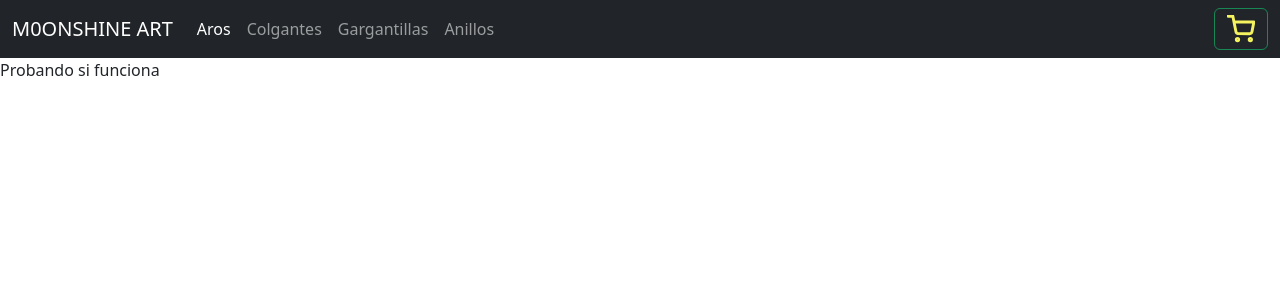
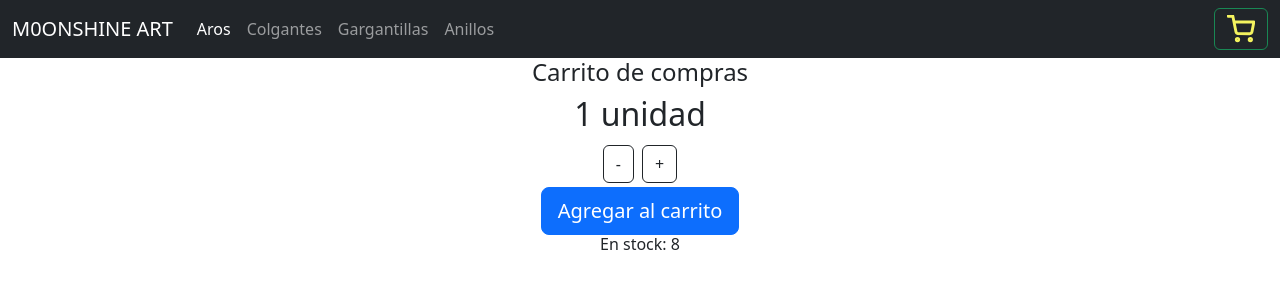
Before and after one commit to Agas98/MoonshineArt-Ciurleo, a React (Create React App) app: page / in a window 1280 px wide. Shown: the top 300 px of the page. Built offline with nearby package versions, Linux system fonts and the light colour scheme.

Commit message:
itemcount

```diff
--- a/package.json
+++ b/package.json
@@ -12,6 +12,7 @@
     "react-bootstrap": "^2.4.0",
     "react-dom": "^18.2.0",
     "react-scripts": "5.0.1",
+    "sweetalert": "^2.1.2",
     "web-vitals": "^2.1.4"
   },
   "scripts": {
--- a/src/App.jsx
+++ b/src/App.jsx
@@ -1,13 +1,14 @@
 import React from "react";
 import {Navbar} from "./components/NavBar/Navbar";
 import ItemListContainer from "./components/ItemList/ItemListContainer";
+import ItemCount from "./components/ItemList/ItemCount";
 
 
 const App = () => {
     return (
         <div className="App">
         <Navbar />
-        <ItemListContainer greeting="Probando si funciona" />
+        <ItemListContainer greeting="Carrito de compras" />
         </div>
     )
 };
--- /dev/null
+++ b/src/components/ItemList/ItemCount.jsx
@@ -0,0 +1,37 @@
+import {useState} from 'react';
+
+const ItemCount = ({stock, initial, onAdd}) => {
+	const [count, setCount] = useState(initial);
+
+	const incrementar = () => {
+		if (count < stock) { // Si el stock es mayor a la cantidad actual, se incrementa
+			setCount(count + 1);
+		}
+	};
+	const decrementar = () => {
+		setCount((valAnt) => (valAnt > 1 ? count - 1 : count)); // si el valor es menor a 1, no se puede decrementar
+	};
+
+	return (
+		<div className='d-flex flex-column justify-content-center align-items-center'>
+			<h2>
+                {count === 1 ? '1 unidad' : `${count} unidades`} {/*Si el valor es 1, se muestra 1 unidad, sino se muestra el valor actual en unidades  */}
+            </h2>
+			<div className='d-flex flex-row'>
+				<button className='m-1 btn btn-outline-dark' onClick={decrementar}>-</button>
+				<button className='m-1 btn btn-outline-dark' onClick={incrementar}>+</button>
+			</div>
+			<button
+				className='btn btn-primary btn-lg'
+				onClick={() => {
+					count <= stock && onAdd(count);
+				}}
+			>
+				Agregar al carrito
+			</button>
+			<h6>En stock: {stock}</h6>
+		</div>
+	);
+};
+
+export default ItemCount;
--- a/src/components/ItemList/ItemListContainer.jsx
+++ b/src/components/ItemList/ItemListContainer.jsx
@@ -1,7 +1,24 @@
 import React from 'react';
+import ItemCount from './ItemCount';
+import swal from 'sweetalert';
 
 const ItemListContainer = ({greeting}) => {
-  return <div>{greeting}</div>;
-
+	return (
+		<div>
+			<h2 className='text-center fs-4'>{greeting}</h2>
+			<ItemCount
+				stock={8}
+				initial={1}
+				onAdd={(n) => {
+					swal({
+						title: 'Producto agregado al carrito',
+						text: `Agregaste ${n} productos`,
+						icon: 'success',
+						button: 'Continuar comprando',
+					});
+				}}
+			/>
+		</div>
+	);
 };
 export default ItemListContainer;
```
Also changed, not shown: 1 other file (tests, documents, lock files or other folders).
